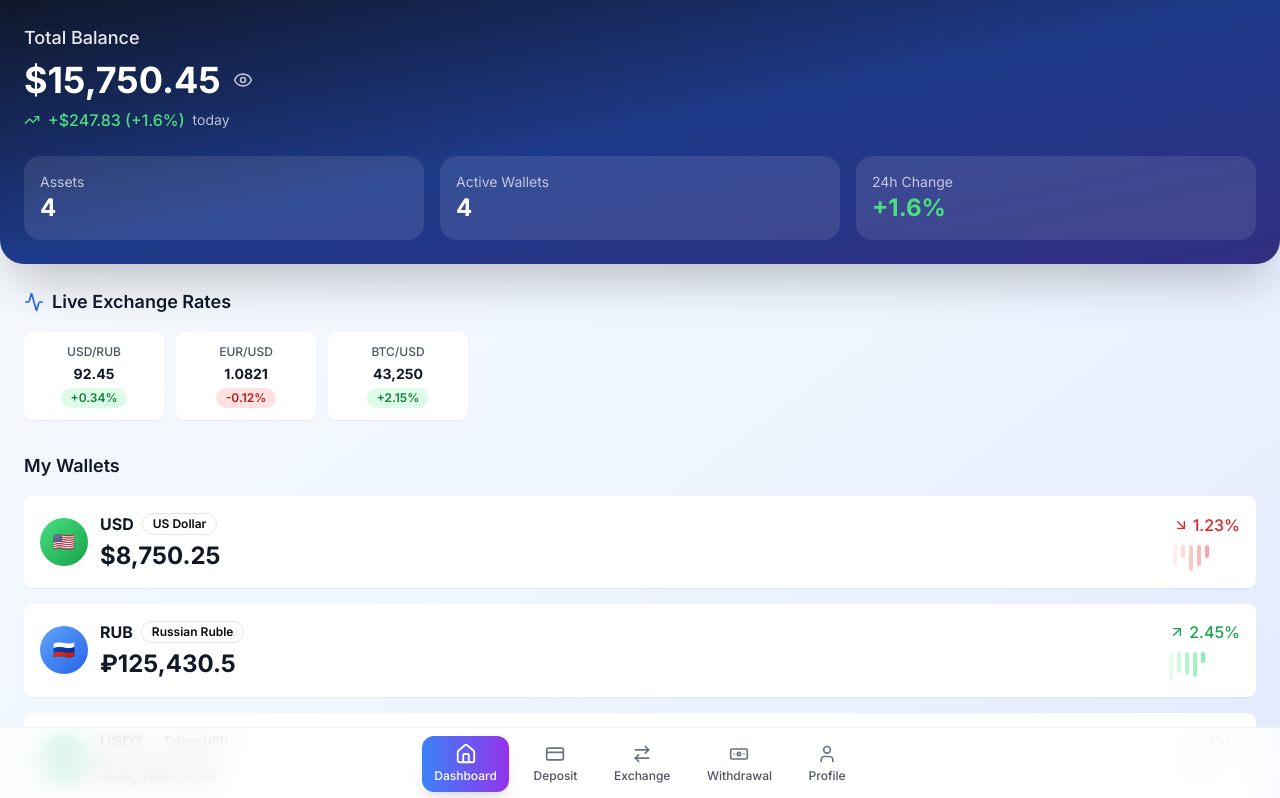
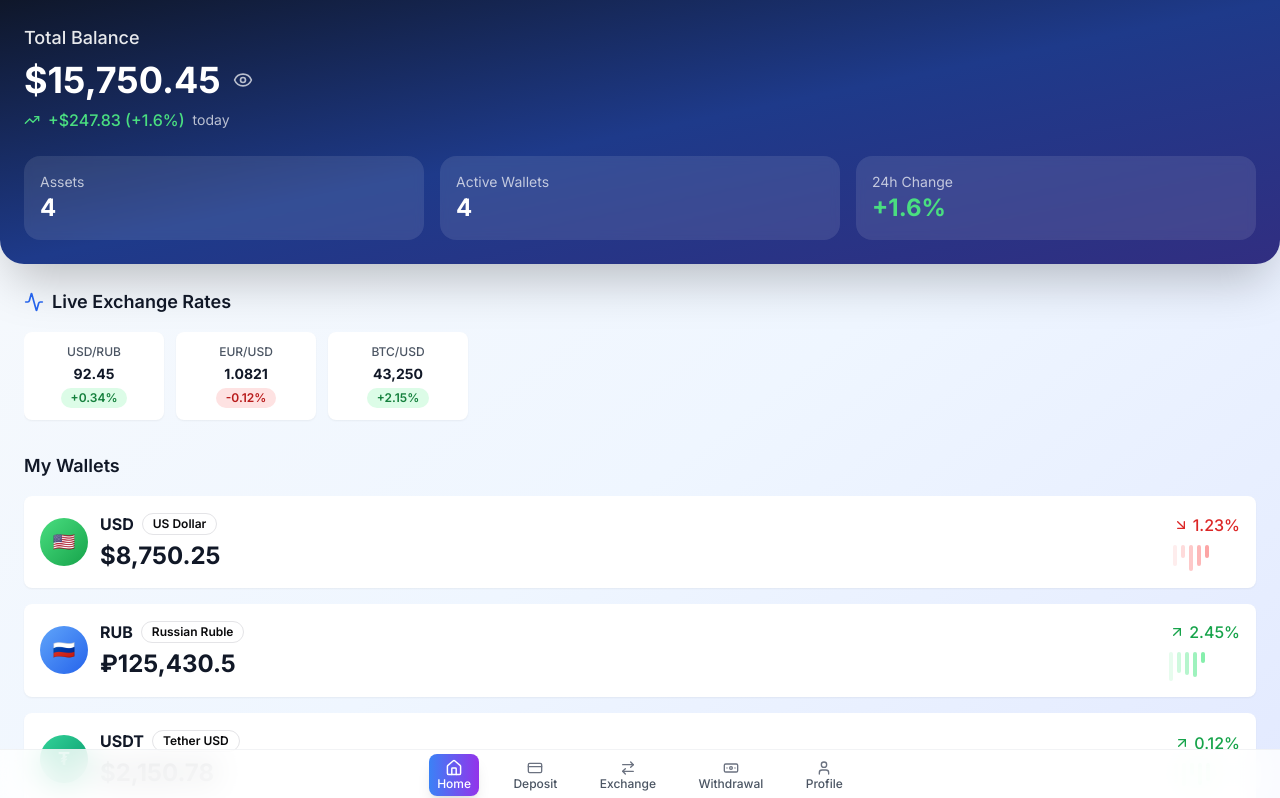
Before and after one commit to Lama13372002/crypto, a Next.js app: page / in a window 1280 px wide. Shown: the top 798 px of the page. Built offline with nearby package versions, Linux system fonts and the light colour scheme.

Commit message:
Update bottom-navigation.tsx

```diff
--- a/src/components/bottom-navigation.tsx
+++ b/src/components/bottom-navigation.tsx
@@ -16,7 +16,7 @@ interface BottomNavigationProps {
 }
 
 const tabs = [
-  { id: 'dashboard', label: 'Dashboard', icon: Home },
+  { id: 'dashboard', label: 'Home', icon: Home },
   { id: 'deposit', label: 'Deposit', icon: CreditCard },
   { id: 'exchange', label: 'Exchange', icon: ArrowRightLeft },
   { id: 'withdrawal', label: 'Withdrawal', icon: Banknote },
@@ -25,7 +25,7 @@ const tabs = [
 
 export function BottomNavigation({ activeTab, onTabChange }: BottomNavigationProps) {
   return (
-    <div className="fixed bottom-0 left-0 right-0 bg-white/80 backdrop-blur-lg border-t border-gray-200/50 px-4 py-2 z-50">
+    <div className="fixed bottom-0 left-0 right-0 bg-white/80 backdrop-blur-lg border-t border-gray-200/50 px-2 py-1 z-50">
       <div className="flex justify-around items-center max-w-md mx-auto">
         {tabs.map((tab) => {
           const Icon = tab.icon
@@ -36,21 +36,21 @@ export function BottomNavigation({ activeTab, onTabChange }: BottomNavigationPro
               key={tab.id}
               onClick={() => onTabChange(tab.id)}
               className={cn(
-                "flex flex-col items-center justify-center px-3 py-2 rounded-xl transition-all duration-200",
+                "flex flex-col items-center justify-center px-2 py-1.5 rounded-lg transition-all duration-200 min-w-0",
                 isActive
                   ? "bg-gradient-to-r from-blue-500 to-purple-600 text-white shadow-lg"
                   : "text-gray-500 hover:text-gray-700 hover:bg-gray-100"
               )}
             >
               <Icon
-                size={20}
+                size={16}
                 className={cn(
-                  "mb-1 transition-transform duration-200",
+                  "mb-0.5 transition-transform duration-200",
                   isActive && "scale-110"
                 )}
               />
               <span className={cn(
-                "text-xs font-medium transition-all duration-200",
+                "text-xs font-medium transition-all duration-200 leading-none",
                 isActive ? "text-white" : "text-gray-600"
               )}>
                 {tab.label}
```
